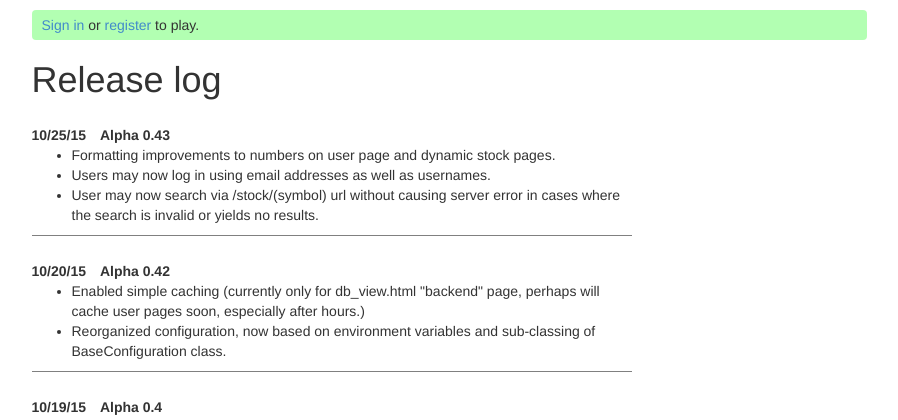
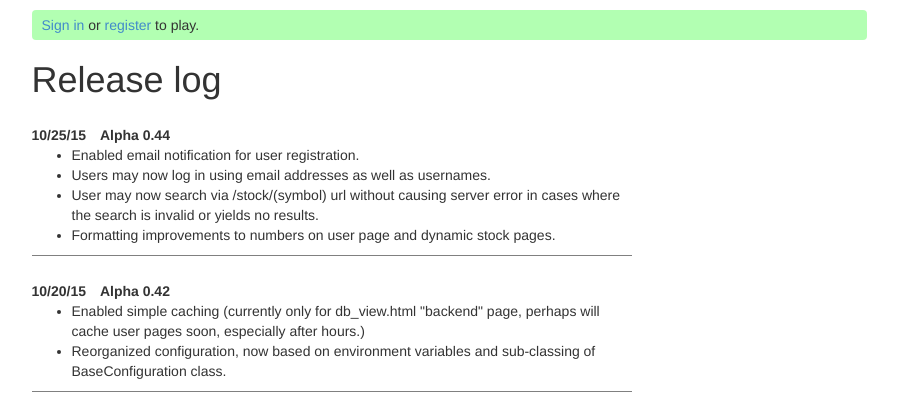
Before and after one commit to abmorton/stockhawk, a Flask app: page /news in a window 1280 px wide. Shown: the part 31-451 px from the top of the page, without its empty margins (191-1089 px from the left). Run offline with Flask 2, Linux system fonts and the light colour scheme; parts of the project's set-up code (start-up, migrations or seed data) failed here and were passed over; some libraries are stand-ins or nearby versions.

Commit message:
enabled registration confirmation email with flask-mail

```diff
--- a/app.py
+++ b/app.py
@@ -2,6 +2,7 @@ from flask import Flask, render_template, redirect, url_for, request, session, f
 from functools import wraps
 from flask.ext.sqlalchemy import SQLAlchemy
 from flask.ext.cache import Cache
+from flask.ext.mail import Mail, Message
 from sqlalchemy import desc
 from yahoo_finance import Share
 from forms import StockSearchForm, LoginForm, RegisterForm, TradeForm, FullTradeForm
@@ -11,7 +12,7 @@ import config
 # from helpers import set_color, clean_stock_search, set_stock_data, convert_yhoo_date, write_stock_to_db
 
 # --------------------------------------------------------------------
-# Instatiate and configure app, db, cache, etc.:
+# Instatiate and configure app, db, cache, mail, etc.:
 app = Flask(__name__)
 
 # app.config.from_object('config.DevConfig')
@@ -19,9 +20,13 @@ app.config.from_object(os.environ['APP_SETTINGS'])
 
 cache = Cache(app)
 
+mail = Mail(app)
+
 db = SQLAlchemy(app)
 # Import db models to be used, AFTER creating db or it fails!
 from models import *
+
+
 # ------------------------------------------------------------------
 # helper functions to clean up app.py / view file
 
@@ -29,15 +34,6 @@ def get_datetime_today():
 	now = datetime.datetime.now()
 	today = datetime.date(now.year, now.month, now.day)
 	return today
-
-def get_user():
-	if 'username' in session:
-		loggedin_user = session['username']
-		user = session['username']
-	else:
-		loggedin_user = None
-		user = None
-	return user
 
 # Converts numbers to $---,---,---.-- format and returns as string.
 def pretty_numbers(value):
@@ -80,19 +76,14 @@ def get_leaderboard(user):
 		user = None
 	return user, allplayers, leaders
 
-
-# If there's no connectivity to yahoo-finance api, bypass and query db instead, but also indicate this to user
-# def db_if_yahoo_fail(f):
-# 	@wraps(f)
-# 	def wrap(*args, **kwargs):
-# 		try:
-# 			f(*args, **kwargs)
-# 			return flash('hi')
-# 		except:
-# 			flash("Couldn't connect to yahoo-finance API, getting quotes from database.")
-# 			# return search_company(*args)
-# 			return redirect(url_for('news'))
-# 	return wrap
+def get_user():
+	if 'username' in session:
+		loggedin_user = session['username']
+		user = session['username']
+	else:
+		loggedin_user = None
+		user = None
+	return user
 
 # bypass? or cache?
 def get_account_details(portfolio, positions):
@@ -122,9 +113,13 @@ def get_account_details(portfolio, positions):
 	portfolio.prettytotal_stock_value = pretty_numbers(portfolio.total_stock_value)
 	portfolio.total_gain_loss = total_gain_loss
 	portfolio.prettytotal_gain_loss = pretty_numbers(portfolio.total_gain_loss)
-	portfolio.total_gain_loss_percent = portfolio.total_gain_loss/portfolio.total_cost*100
-	portfolio.prettytotal_gain_loss_percent = pretty_percent(portfolio.total_gain_loss_percent)
-	if portfolio.total_gain_loss <= 0.000:
+	if portfolio.total_cost != 0.00:
+		portfolio.total_gain_loss_percent = portfolio.total_gain_loss/portfolio.total_cost*100
+		portfolio.prettytotal_gain_loss_percent = pretty_percent(portfolio.total_gain_loss_percent)
+	else:
+		portfolio.total_gain_loss_percent = 0
+		portfolio.prettytotal_gain_loss_percent = "0%"
+	if portfolio.total_gain_loss < 0.00:
 		portfolio.loss = True
 
 	db.session.commit() # not necessary?
@@ -221,11 +216,9 @@ def search_company(symbol):
 	return results
 
 # Yahoo dates are strings that look like "8/12/2015"; we need to
-# convert this into a python datetime format for the db. However,
-# we will still display the yahoo dates back to the user.
+# convert this into a python datetime format for the db.
 def convert_yhoo_date(yhoo_date):
-	# argument yhoo_date should be stock.ev_div or stock.div_pay,
-	# which are strings that look like "8/6/2015. They can also be None."
+	# argument yhoo_date should look like "8/6/2015" or None.
 	if yhoo_date != None:
 		# split and unpack month, day, year variables
 		month, day, year = yhoo_date.split('/')
@@ -306,7 +299,6 @@ def trade(stock, share_amount, buy_or_sell, user, portfolio, positions):
 				position.cost = float(position.cost) + total_cost
 				position.value = float(position.value) + total_cost
 				position.sharecount = position.sharecount + share_amount*bs_mult
-
 				# I'll remove this one if I can figure out the bug with Heroku's db.
 				db.session.commit()
 				# close position if no more shares
@@ -322,7 +314,14 @@ def trade(stock, share_amount, buy_or_sell, user, portfolio, positions):
 		else:
 			flash("You don't have any shares of " + stock.symbol + " to sell.")
 
-# login required decorator
+def new_user_email(user):
+	msg = Message('Welcome to StockHawk, {}!'.format(user.name), sender=('Adam', 'abmorton@gmail.com'), recipients=[user.email])
+	msg.html = "<h3>Hi %s,</h3><p>Thanks for registering an account with StockHawk. We've added $1,000,000 of play money to your account. <a href='http://stockhawk.herokuapp.com/login'>Sign in</a> and start trading!<br><br>Good luck!<br> - Adam</p>" % user.name
+	mail.send(msg)
+
+def reset_password_email(user):
+	pass
+
 def login_required(f):
 	@wraps(f)
 	def wrap(*args, **kwargs):
@@ -344,7 +343,6 @@ def login_reminder(f):
 			return f(*args, **kwargs)
 	return wrap
 
-
 # Started, but not finished this decorator. I need to think about if it makes sense to implement this. There might be use cases for a similar decorator to limit trading times/days, but again, that might not serve a purpose.
 
 # def after_hours_mode(f):
@@ -356,6 +354,20 @@ def login_reminder(f):
 # 			pass
 # 		else:
 # 			return f(*args, **kwargs)
+# 	return wrap
+
+
+# If there's no connectivity to yahoo-finance api, bypass and query db instead, but also indicate this to user
+# def db_if_yahoo_fail(f):
+# 	@wraps(f)
+# 	def wrap(*args, **kwargs):
+# 		try:
+# 			f(*args, **kwargs)
+# 			return flash('hi')
+# 		except:
+# 			flash("Couldn't connect to yahoo-finance API, getting quotes from database.")
+# 			# return search_company(*args)
+# 			return redirect(url_for('news'))
 # 	return wrap
 
 # -------------------------------------------------------
@@ -400,6 +412,7 @@ def register():
 				session['username'] = user.name
 				flash('Thanks for registering!')
 				flash('$1,000,000.00 was added to your account.')
+				new_user_email(user)
 				return redirect(url_for('user'))
 			else:
 				flash('That email is already registered with a user. Please log in or register another user.')
@@ -504,7 +517,7 @@ def leaderboard():
 
 @app.route('/user', methods=['GET', 'POST'])
 # @cache.cached(timeout=35)
-# unless I figure out a better way, I can't cache user pages. Two concurrent users are able to see the other's page if it's in cache!
+# unless I figure out a better way, I can't cache user pages. Two concurrent users are able to see the other's page if it's in cache! memoize might work, though...
 @login_required
 def user():
 	title = session['username']+"'s account summary"
--- a/templates/index.html
+++ b/templates/index.html
@@ -14,6 +14,7 @@
 <h4>Here are some features which I'm considering developing:</h4>
 <ul>
 	<li>API to allow users to trade with their own applications.</li>
+	<li>Set notification triggers (email, SMS) when stocks reach a specified price.</li>
 	<li>Ability to trade on margin and short sell.</li>
 	<li>Realistic capital gains/income tax liability implications for transactions.</li>
 	<li>Stock graphs/charts (most likely using JavaScript.)</li>
--- a/templates/news.html
+++ b/templates/news.html
@@ -5,12 +5,12 @@
 
 <div class="release">
 	<span class="date">10/25/15</span>
-	<span class="release_num">Alpha 0.43</span>
+	<span class="release_num">Alpha 0.44</span>
 	<ul class="newfeatures">
-		<li>Formatting improvements to numbers on user page and dynamic stock pages.</li>
+		<li>Enabled email notification for user registration.</li>
 		<li>Users may now log in using email addresses as well as usernames.</li>
 		<li>User may now search via /stock/(symbol) url without causing server error in cases where the search is invalid or yields no results.</li>
-		<!-- <li>Fixed bug which</li> -->
+		<li>Formatting improvements to numbers on user page and dynamic stock pages.</li>
 	</ul>
 </div>
 
```
Also changed, not shown: config.py (+15 -13 lines).
